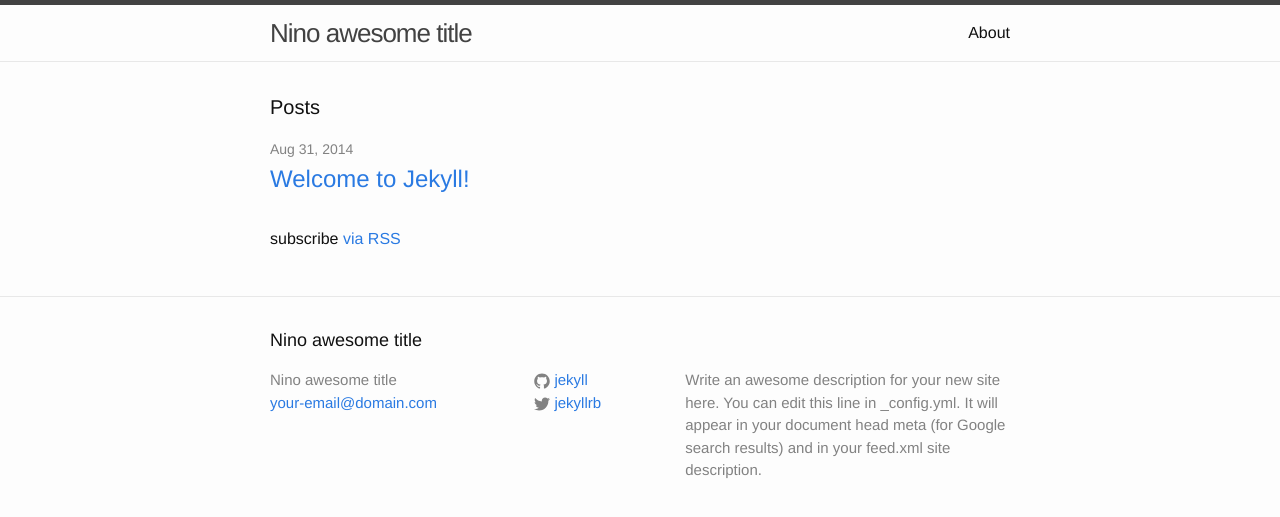
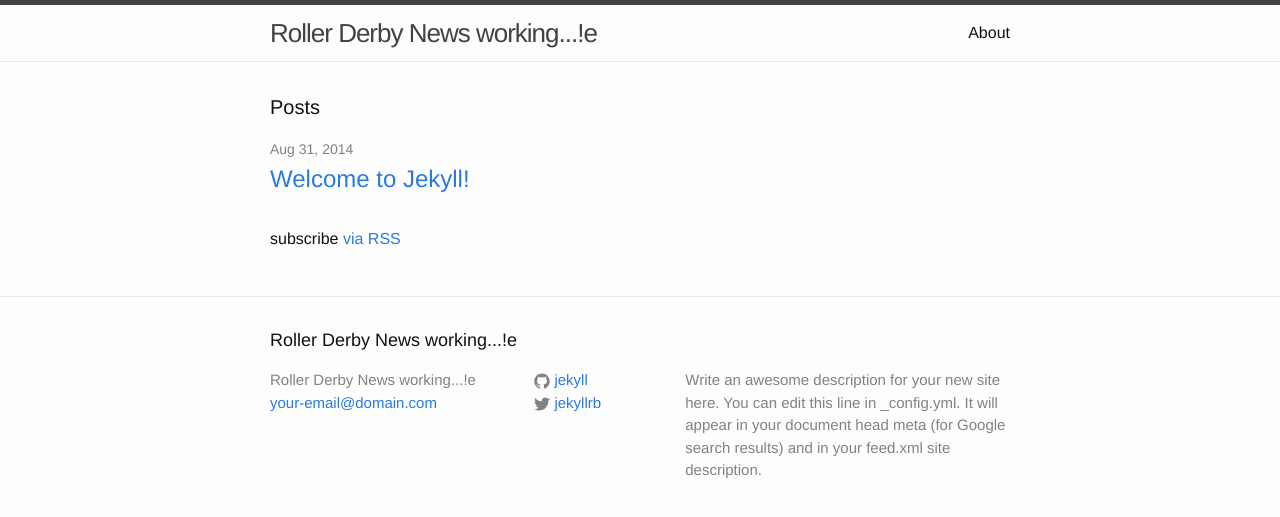
Before and after one commit to rollerderbynews/rollerderbynews.github.io, a Jekyll site: the page built from index.html, in a window 1280 px wide. Shown: the top 517 px of the page. Built offline with Jekyll 4.4.1, drawn with Linux system fonts in a browser that asks for light colours.

Commit message:
modifica titolo

```diff
--- a/_config.yml
+++ b/_config.yml
@@ -1,5 +1,5 @@
 # Site settings
-title: Nino awesome title
+title: Roller Derby News working...!e
 email: your-email@domain.com
 description: > # this means to ignore newlines until "baseurl:"
   Write an awesome description for your new site here. You can edit this
```
